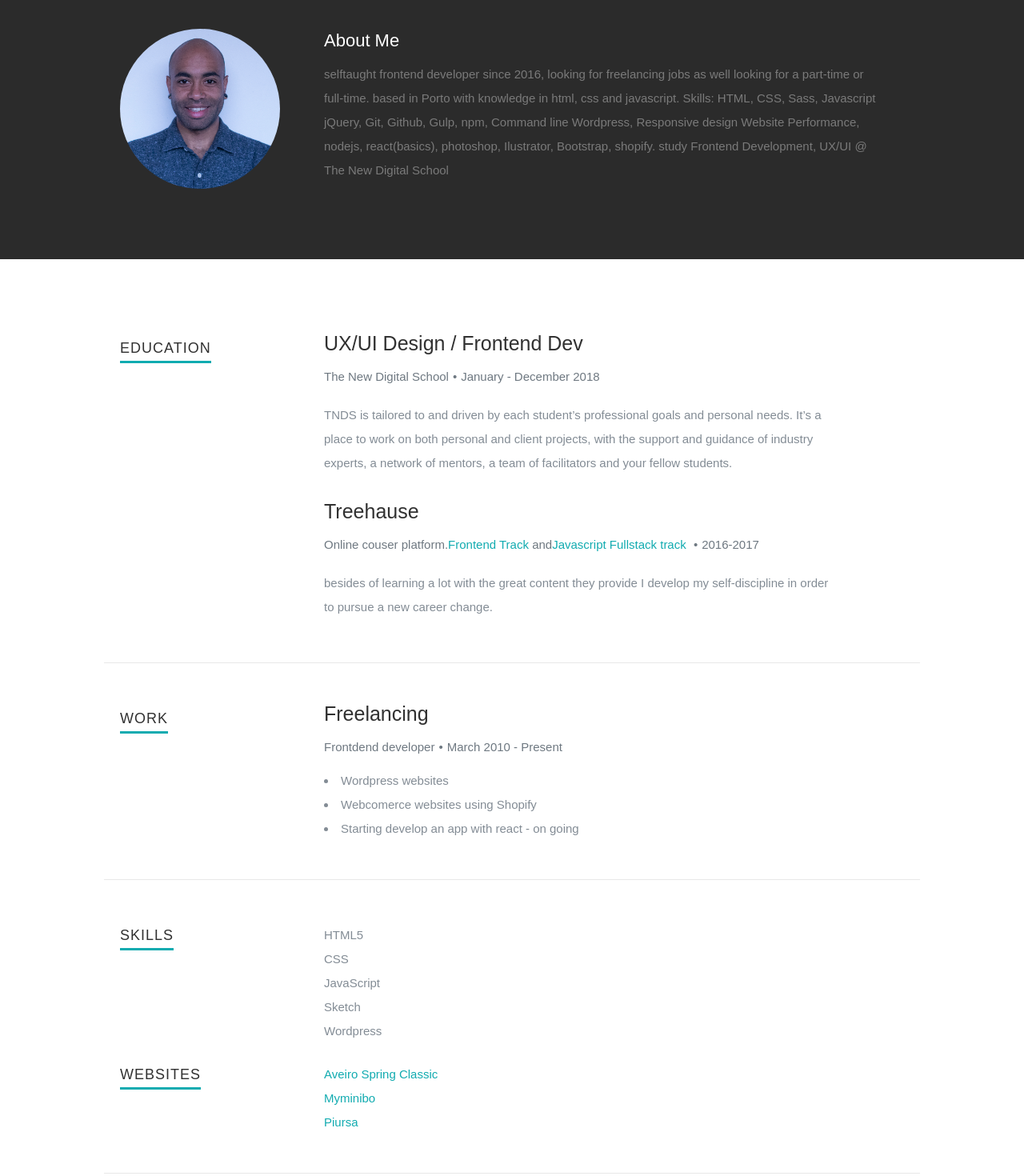
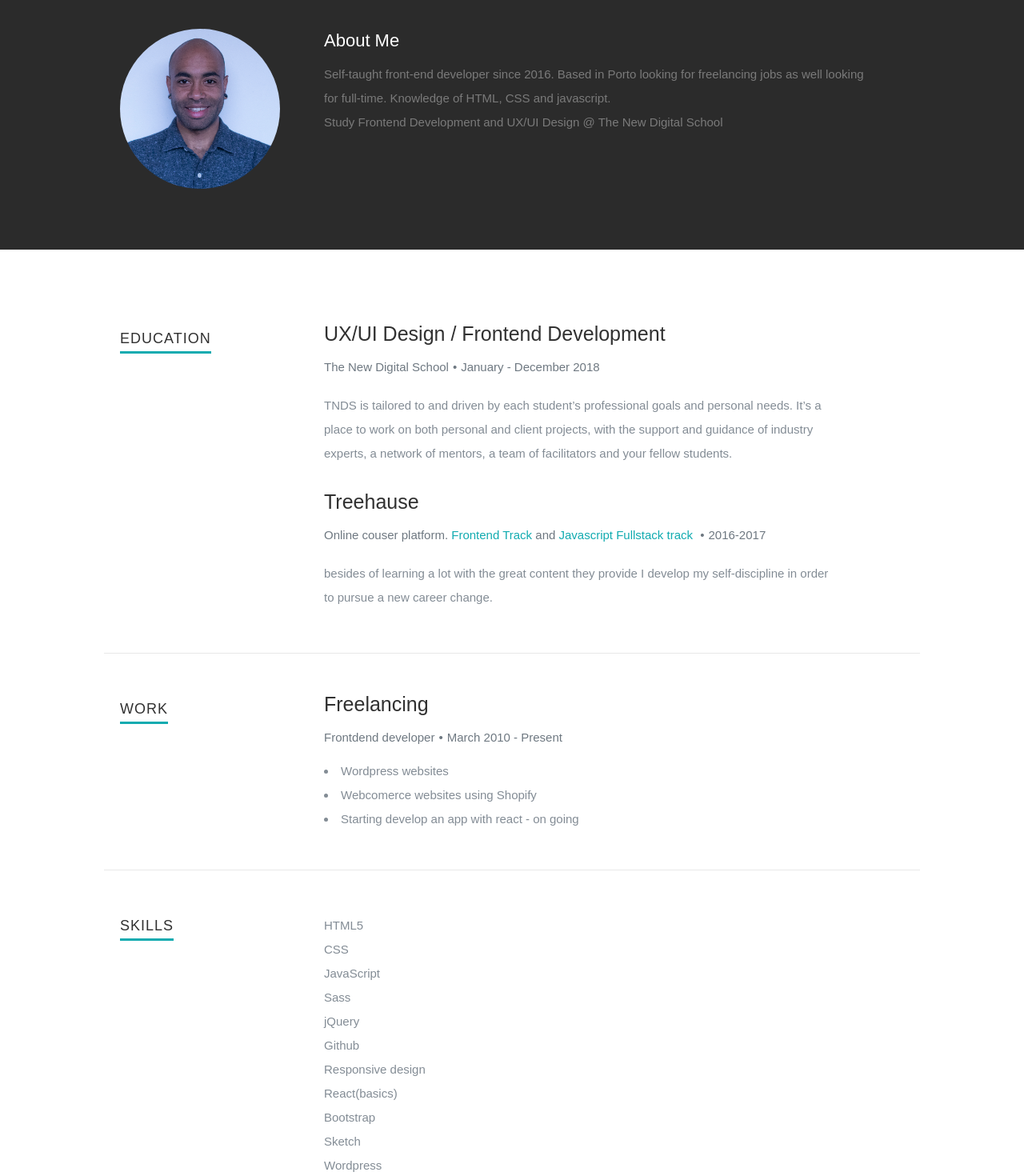
Before and after one commit to fmmricardo/rm-portfolio, a Gatsby site: page / in a window 1280 px wide. Shown: the part 860-2330 px from the top of the page at 80% size. Built offline with nearby package versions, Linux system fonts and the light colour scheme; Gatsby itself is replaced by a stand-in of ours; a web font is replaced by a local one.

Commit message:
changed skils

```diff
--- a/src/components/About.js
+++ b/src/components/About.js
@@ -12,12 +12,10 @@ const About = () => (
       <div className="nine columns main-col">
         <h2>About Me</h2>
         <p>
-          selftaught frontend developer since 2016, looking for freelancing jobs as well looking for a part-time or full-time.
-          based in Porto with knowledge in html, css and javascript.
-          Skills: HTML, CSS, Sass, Javascript jQuery, Git, Github, Gulp, npm, Command line Wordpress, Responsive design Website Performance, nodejs, react(basics),
-          photoshop, Ilustrator, Bootstrap, shopify.
-          study Frontend Development, UX/UI @ The New Digital School
-
+        Self-taught front-end developer since 2016.
+        Based in Porto looking for freelancing jobs as well looking for full-time.
+        Knowledge of HTML, CSS and javascript.
+        <p>Study Frontend Development and UX/UI Design @ The New Digital School</p>
         </p>
         {/* <div className="row">
           <div className="columns contact-details">
--- a/src/components/Education.js
+++ b/src/components/Education.js
@@ -11,7 +11,7 @@ const Education = () => (
     <div className="nine columns main-col">
       <div className="row item">
         <div className="twelve columns">
-          <h3>UX/UI Design / Frontend Dev</h3>
+          <h3>UX/UI Design / Frontend Development</h3>
           <p className="info">
           The New Digital School
             <span>&bull;</span>
@@ -31,8 +31,8 @@ const Education = () => (
           <h3>Treehause</h3>
           <p className="info">
             Online couser platform.
-            <a href="https://teamtreehouse.com/tracks/front-end-web-development">Frontend Track</a> and
-            <a href="https://teamtreehouse.com/tracks/full-stack-javascript">Javascript Fullstack track </a>
+            <a href="https://teamtreehouse.com/tracks/front-end-web-development"> Frontend Track</a> and
+            <a href="https://teamtreehouse.com/tracks/full-stack-javascript"> Javascript Fullstack track </a>
             <span>&bull;</span>
             <em className="date">2016-2017</em>
           </p>
--- a/src/components/Skills.js
+++ b/src/components/Skills.js
@@ -13,6 +13,12 @@ const Skills = () => (
       <li>HTML5</li>
       <li>CSS</li>
       <li>JavaScript</li>
+      <li>Sass</li>
+      <li>jQuery</li>
+      <li>Github</li>
+      <li>Responsive design</li>
+      <li>React(basics)</li>
+      <li>Bootstrap</li>
       <li>Sketch</li>
       <li>Wordpress</li>
       </ul>
```
